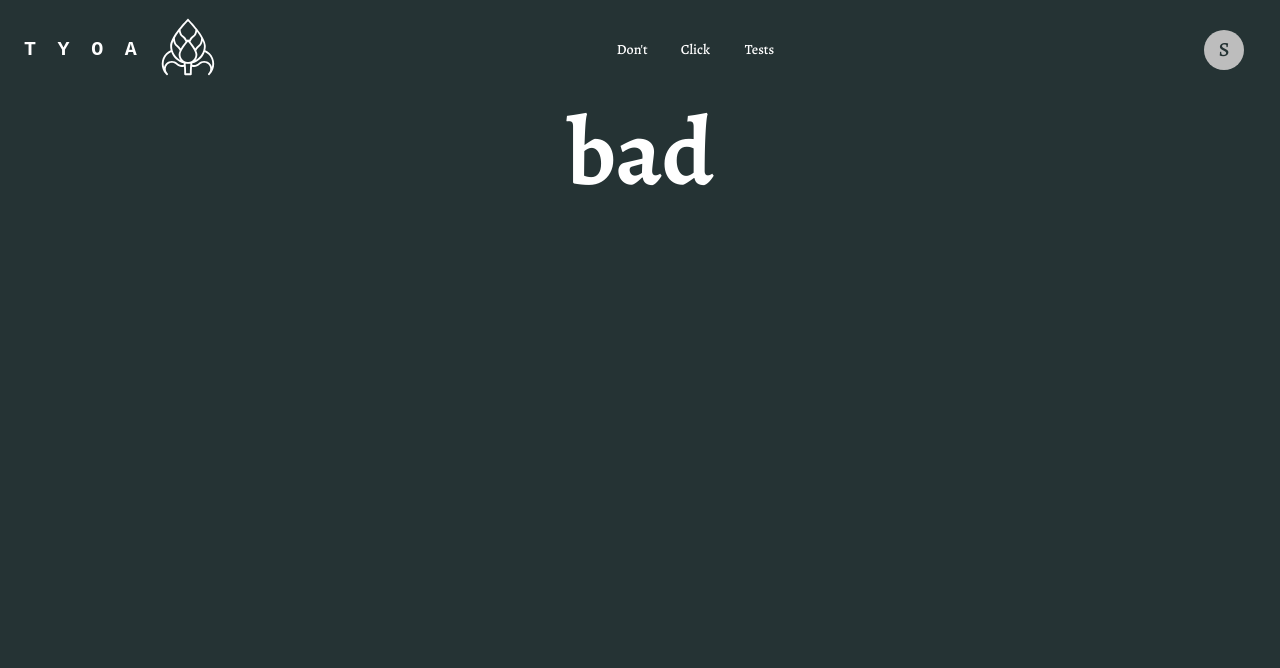
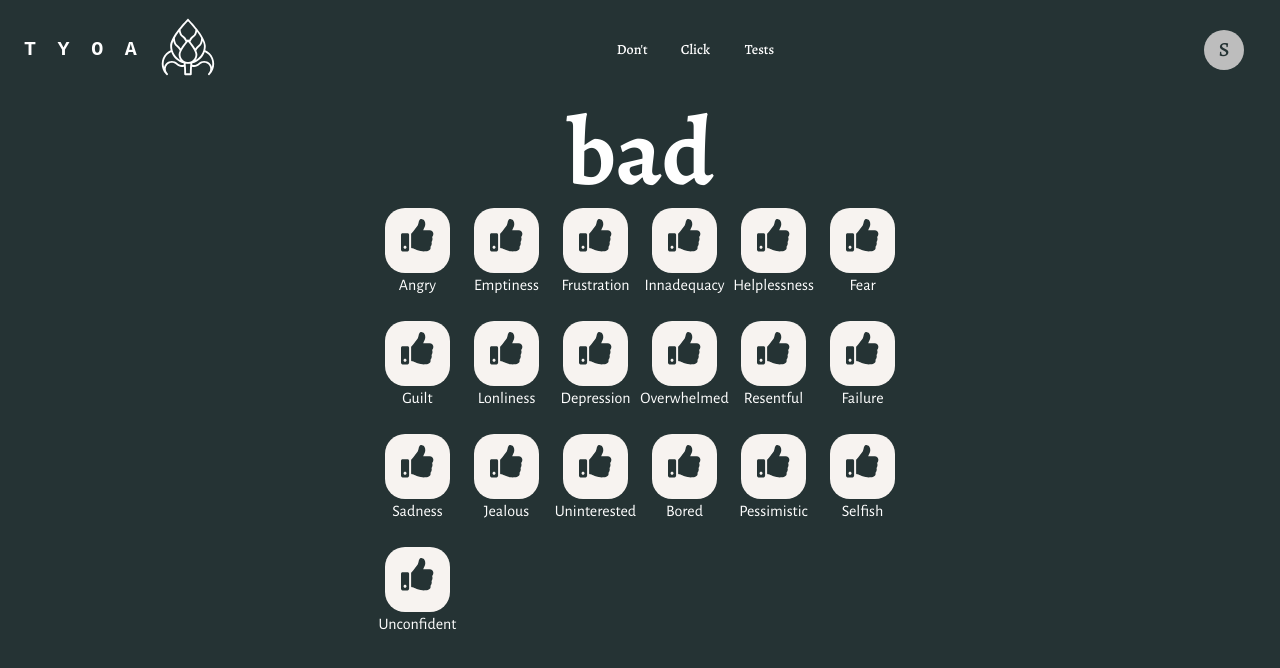
Before and after one commit to Ryan-Williams-Dev/tyoa-front-end, a React (Create React App) app: page /descriptors/bad in a window 1280 px wide. Shown: the top 668 px of the page. Built offline with nearby package versions, Linux system fonts and the light colour scheme; sample sign-in values are in the browser's storage.

Commit message:
added very basic mood car styling, with css gris

```diff
--- a/src/components/MoodList/MoodList.jsx
+++ b/src/components/MoodList/MoodList.jsx
@@ -0,0 +1,67 @@
+import { Box } from "@mui/material";
+import MoodListItem from "./MoodListItem";
+
+const goodMoods = [
+  "Joyful",
+  "Grateful",
+  "Pride",
+  "Serenity",
+  "Interest",
+  "Amused",
+  "Hopeful",
+  "Optimistic",
+  "Loving",
+  "Loved",
+  "Awe",
+  "Inspired",
+  "Elevated",
+  "Altruistic",
+  "Relief",
+  "Confident",
+];
+
+const badMoods = [
+  "Angry",
+  "Emptiness",
+  "Frustration",
+  "Innadequacy",
+  "Helplessness",
+  "Fear",
+  "Guilt",
+  "Lonliness",
+  "Depression",
+  "Overwhelmed",
+  "Resentful",
+  "Failure",
+  "Sadness",
+  "Jealous",
+  "Uninterested",
+  "Bored",
+  "Pessimistic",
+  "Selfish",
+  "Unconfident",
+];
+
+function MoodList({ mood }) {
+  return (
+    <Box
+      sx={{
+        maxWidth: "90%",
+        display: "grid",
+        gap: "1.5em",
+        gridTemplateColumns: { xs: "repeat(4, 1fr)", md: "repeat(6, 1fr)" },
+      }}
+    >
+      {mood === "good" &&
+        goodMoods.map((el) => {
+          return <MoodListItem key={el}>{el}</MoodListItem>;
+        })}
+      {mood === "bad" &&
+        badMoods.map((el) => {
+          return <MoodListItem key={el}>{el}</MoodListItem>;
+        })}
+    </Box>
+  );
+}
+
+export default MoodList;
--- a/src/components/MoodList/MoodListItem.jsx
+++ b/src/components/MoodList/MoodListItem.jsx
@@ -1,7 +1,35 @@
-import React from "react";
+import { Box, Typography } from "@mui/material";
+import { FaThumbsUp } from "react-icons/fa";
 
-function MoodListItem() {
-  return <div>MoodListItem</div>;
+function MoodListItem({ children }) {
+  return (
+    <Box
+      sx={{
+        display: "flex",
+        flexDirection: "column",
+        alignItems: "center",
+        width: "65px",
+      }}
+    >
+      <Box
+        sx={{
+          backgroundColor: "card.bg",
+          display: "flex",
+          justifyContent: "center",
+          alignItems: "center",
+          height: "65px",
+          width: "65px",
+          flexGrow: 1,
+          borderRadius: "20px",
+        }}
+      >
+        <Typography variant="h4" color="primary">
+          <FaThumbsUp />
+        </Typography>
+      </Box>
+      <Typography variant="body1">{children}</Typography>
+    </Box>
+  );
 }
 
 export default MoodListItem;
--- a/src/pages/Dashboard.jsx
+++ b/src/pages/Dashboard.jsx
@@ -67,7 +67,7 @@ function Dashboard() {
         <Box
           sx={{
             height: "100%",
-            width: "90vw",
+            width: "min(90vw, 1800px)",
             alignSelf: "center",
             display: "flex",
             flexDirection: "column",
--- a/src/pages/Descriptors.jsx
+++ b/src/pages/Descriptors.jsx
@@ -3,6 +3,7 @@ import { Box, Typography } from "@mui/material";
 import { motion } from "framer-motion";
 import { useParams } from "react-router-dom";
 import { navHeightContext } from "../providers/NavHeightProvider";
+import MoodList from "../components/MoodList/MoodList";
 
 function Descriptors() {
   const { navHeight } = useContext(navHeightContext);
@@ -16,12 +17,14 @@ function Descriptors() {
       exit={{ opacity: 0 }}
       sx={{
         display: "flex",
-        justifyContent: "center",
+        flexDirection: "column",
+        alignItems: "center",
         minHeight: `calc(100vh - ${navHeight}px)`,
         paddingTop: "2em",
       }}
     >
       <Typography variant="h1">{mood}</Typography>
+      <MoodList mood={mood} />
     </Box>
   );
 }
```
